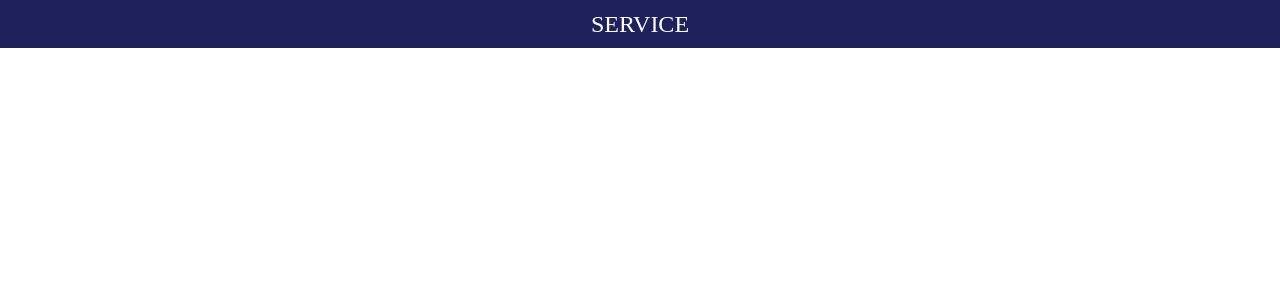
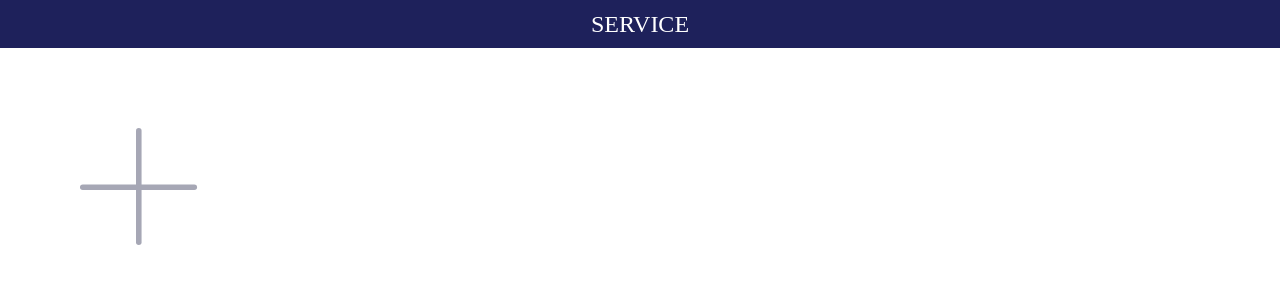
Before and after one commit to 2024TecheerIdeathon-Team-5/WebSummarizer, a React (Create React App) app in the folder frontend/: page /Main in a window 1280 px wide. Shown: the top 300 px of the page. Built offline with nearby package versions, Linux system fonts and the light colour scheme.

Commit message:
design: 메인 페이지 퍼블리싱 중

```diff
--- a/frontend/package.json
+++ b/frontend/package.json
@@ -8,7 +8,10 @@
     "@testing-library/user-event": "^13.5.0",
     "react": "^18.3.1",
     "react-dom": "^18.3.1",
-    "react-scripts": "5.0.1",
+    "react-router-dom": "^6.23.1",
+    "react-scripts": "^5.0.1",
+    "react-slick": "^0.30.2",
+    "slick-carousel": "^1.8.1",
     "web-vitals": "^2.1.4"
   },
   "scripts": {
--- a/frontend/src/App.js
+++ b/frontend/src/App.js
@@ -1,9 +1,14 @@
 import Header from "./component/Header/Header";
+import { Route, Routes } from "react-router-dom";
+import MainPage from "./pages/MainPage";
 
 function App() {
   return (
     <div>
-      <Header/>
+      <Header />
+      <Routes>
+        <Route path="/Main" element={<MainPage />} />
+      </Routes>
     </div>
   );
 }
--- a/frontend/src/index.js
+++ b/frontend/src/index.js
@@ -2,10 +2,13 @@ import React from "react";
 import ReactDOM from "react-dom/client";
 import "./index.css";
 import App from "./App";
+import { BrowserRouter } from "react-router-dom";
 
 const root = ReactDOM.createRoot(document.getElementById("root"));
 root.render(
-  <React.StrictMode>
-    <App />
-  </React.StrictMode>
+  <BrowserRouter basename={"/"}>
+    <React.StrictMode>
+      <App />
+    </React.StrictMode>
+  </BrowserRouter>
 );
--- /dev/null
+++ b/frontend/src/pages/MainPage.js
@@ -0,0 +1,43 @@
+import React, { useState } from "react";
+import addButton from "../assets/images/addButton.svg";
+import FolderComponent from "../components/FolderComponent.js";
+import Slider from "react-slick";
+import "slick-carousel/slick/slick.css";
+import "slick-carousel/slick/slick-theme.css";
+
+function MainPage() {
+  const [folders, setFolders] = useState([]);
+
+  const handleAddButtonClick = () => {
+    const newFolders = [...folders, <FolderComponent key={folders.length} />];
+    setFolders(newFolders);
+  };
+
+  // react-slick 설정
+  const sliderSettings = {
+    dots: true,
+    infinite: false,
+    speed: 500,
+    slidesToShow: 3, // 보여질 슬라이드 개수
+    slidesToScroll: 1,
+  };
+
+  return (
+    <div className="flex flex-row p-20 items-center gap-12">
+      <div className="gap-4">
+        <button onClick={handleAddButtonClick}>
+          <img src={addButton} alt="폴더 추가" />
+        </button>
+      </div>
+      <div className="flex felx-row gap-4">
+        <Slider {...sliderSettings}>
+          {folders.map((folder, index) => (
+            <div key={index}>{folder}</div>
+          ))}
+        </Slider>
+      </div>
+    </div>
+  );
+}
+
+export default MainPage;
```
Also changed, not shown: frontend/src/assets/images/addButton.svg (added), 1 other file (tests, documents, lock files or other folders).
